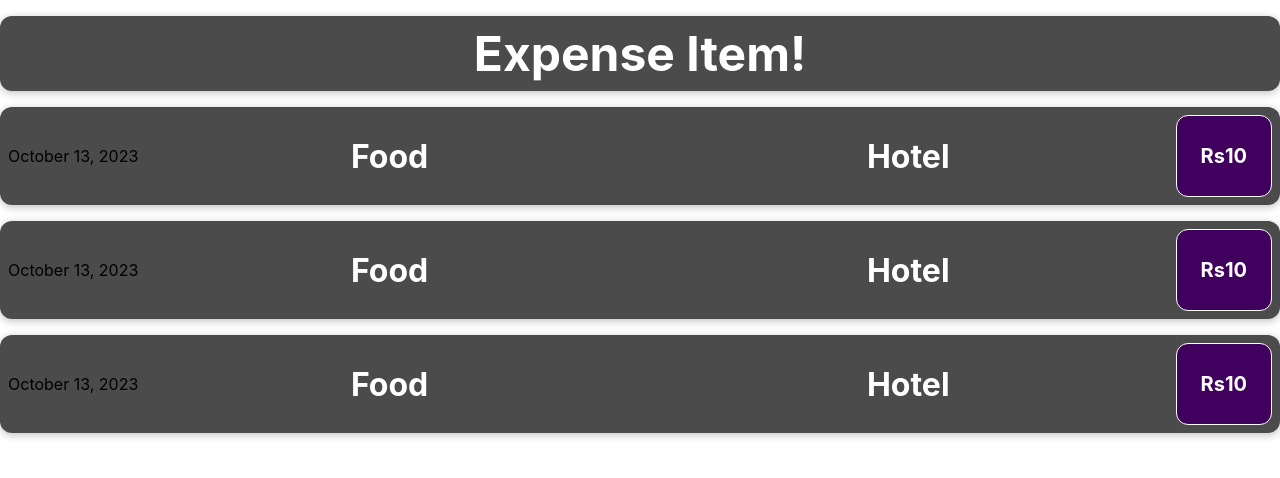
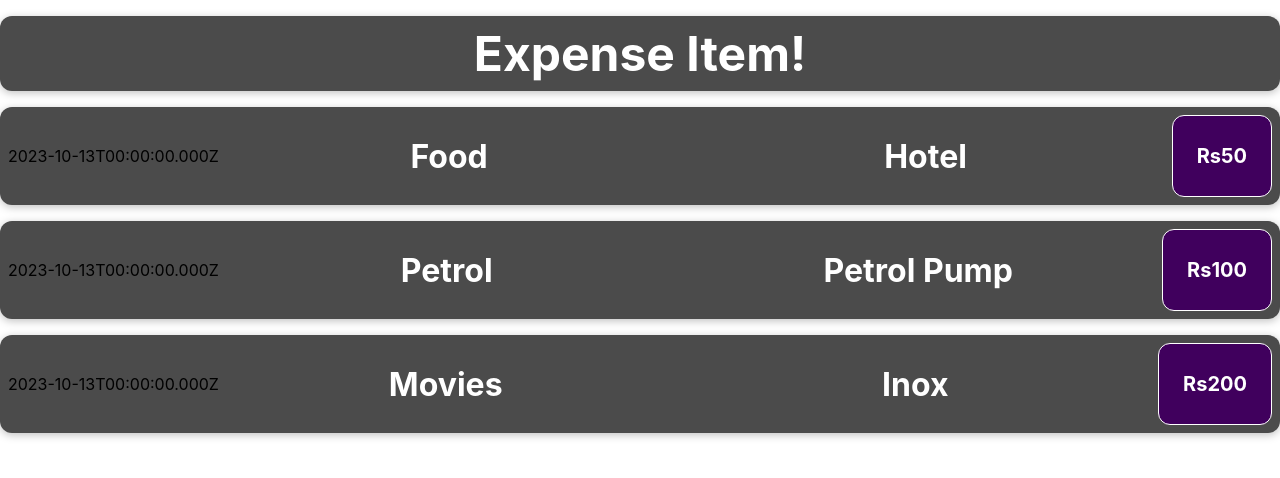
Before and after one commit to Subendhu-nyk/Reactjs_tasks, a React (Create React App) app: page / in a window 1280 px wide. Shown: the top 478 px of the page. Built offline with nearby package versions, Linux system fonts and the light colour scheme.

Commit message:
passind data (task9)

```diff
--- a/src/App.js
+++ b/src/App.js
@@ -1,9 +1,41 @@
 import ExpenseItem from './components/ExpenseItem';
 
+import "./components/ExpenseItem.css"
+
 function App() {
+
+
+
+  const items=[ {expenseDate : new Date(2023, 9, 13),
+     expenseTitle : "Food",
+     expenseAmount : 50,
+     locationOfExpenditure:"Hotel" } ,
+     {expenseDate : new Date(2023, 9, 13),
+      expenseTitle : "Petrol",
+      expenseAmount : 100,
+      locationOfExpenditure:"Petrol Pump" },
+      {expenseDate : new Date(2023, 9, 13),
+        expenseTitle : "Movies",
+        expenseAmount : 200,
+        locationOfExpenditure:"Inox" }
+    ]
+
   return (
     <div>
-      <ExpenseItem></ExpenseItem>
+      <div className="expense-item">
+        <div className="expense-item__description">
+          <h1>Expense Item!</h1>
+        </div>
+      </div>
+      {items.map((item, index) => (
+        <ExpenseItem
+          key={index}
+          expenseTitle={item.expenseTitle}
+          expenseAmount={item.expenseAmount}
+          expenseDate={item.expenseDate}
+          locationOfExpenditure={item.locationOfExpenditure}
+        />
+      ))}
     </div>
   );
 }
--- a/src/components/ExpenseItem.js
+++ b/src/components/ExpenseItem.js
@@ -1,57 +1,20 @@
 import "./ExpenseItem.css";
 
-function ExpenseItem() {
-  const expenseDate = new Date(2023, 9, 13);
-  const expenseTitle = "Food";
-  const expenseAmount = 10;
-  const locationOfExpenditure="Hotel"
-
-  const formattedDate = expenseDate.toLocaleDateString('en-US', {
-    year: 'numeric',
-    month: 'long',
-    day: 'numeric',
-  });
+function ExpenseItem(props) {
 
   return (
     <div >
-      <div className="expense-item">
-        <div className="expense-item__description">
-          <h1>Expense Item!</h1>
-        </div>
-      </div>
 
       <div className="expense-item">
-        <div>{formattedDate}</div>
+        <div>{props.expenseDate.toISOString()}</div>
         <div className="expense-item__description">
-          <h3>{expenseTitle}</h3>
-          <h3>{locationOfExpenditure}</h3>
+          <h3>{props.expenseTitle}</h3>
+          <h3>{props.locationOfExpenditure}</h3>
         <div className="expense-item__price">
-          <p>Rs{expenseAmount}</p>
+          <p>Rs{props.expenseAmount}</p>
         </div>
         </div>
       </div>
-      <div className="expense-item">
-        <div>{formattedDate}</div>
-        <div className="expense-item__description">
-          <h3>{expenseTitle}</h3>
-          <h3>{locationOfExpenditure}</h3>
-        <div className="expense-item__price">
-          <p>Rs{expenseAmount}</p>
-        </div>
-        </div>
-      </div>
-      <div className="expense-item">
-        <div>{formattedDate}</div>
-        <div className="expense-item__description">
-          <h3>{expenseTitle}</h3>
-          <h3>{locationOfExpenditure}</h3>
-        <div className="expense-item__price">
-          <p>Rs{expenseAmount}</p>
-        </div>
-        </div>
-      </div>
-
-
     </div>
   );
 }
```
